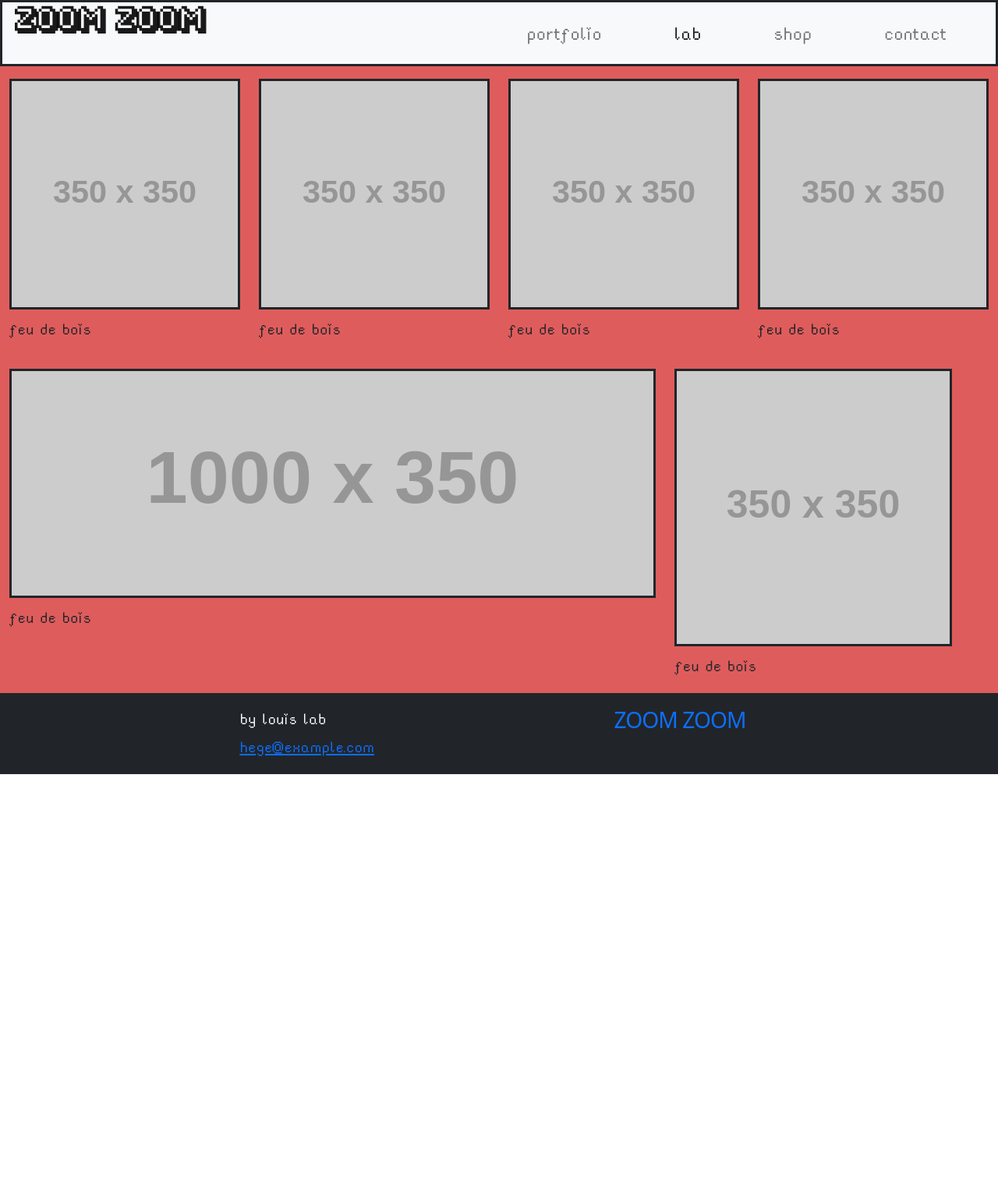
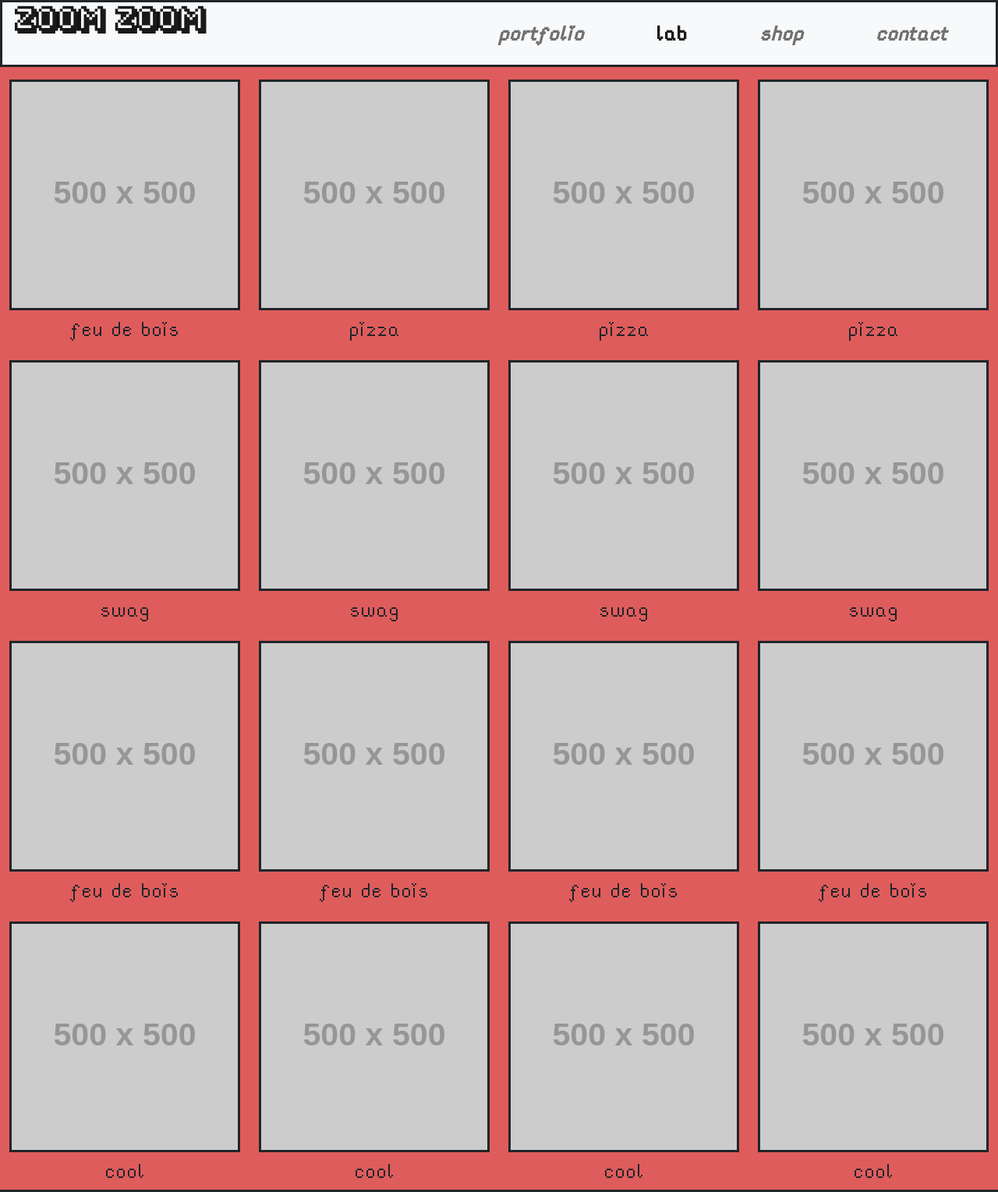
Before and after one commit to mentaloooo/zoomzoom, a plain HTML site: page lab.html in a window 1280 px wide. Shown: the top 1529 px of the page at 78% size. Before the commit the page ends 993 px from the top, so only its background shows below. Drawn offline with nearby package versions, Linux system fonts and the light colour scheme; placeholder pictures from the web are drawn by us.

Commit message:
fix responsive

```diff
--- a/css/fonts.css
+++ b/css/fonts.css
@@ -3,12 +3,10 @@
         font-family: 'rainyhearts';
         src: url("../fonts/rainyhearts.ttf") format('truetype');
         font-style: normal;
-        font-weight: 800;
     }
     @font-face {
         font-family: 'fipps';
         src: url('../fonts/Fipps-Regular.otf');
         font-style: normal;
-        font-weight: 800;
     }
 /* FONTS */
--- a/css/style.css
+++ b/css/style.css
@@ -30,6 +30,7 @@ p{
     margin-bottom: 0em;
 }
 
+
 /* NAVMENU */
     .menu{
         display: flex;
@@ -43,7 +44,7 @@ p{
         font-size: 3.3vw;
     }
     /* FONTS USAGES */
-        .navbar-light .navbar-brand {
+        .navbar-light, .navbar-brand, .logo {
             font-family: 'fipps',arial,sans-serif;
 
         }
@@ -51,7 +52,9 @@ p{
             font-family: 'rainyhearts',arial,sans-serif;
         }
         p{
-            font-size: 3vmin;
+            font-size: 2em;
+            margin-top: 0em;
+            margin-bottom: 0rem!important;
         }
         .navbar-nav{
             font-weight: 800;
@@ -60,7 +63,7 @@ p{
         .nav-item{
             margin-left: 3vw;
             margin-right: 3vw;
-            font-size: 3.5vmin;
+            font-size: 2em;
         }
 
     /* FONTS USAGES */
--- a/lab.html
+++ b/lab.html
@@ -29,10 +29,10 @@
          </button>
          <div class="collapse navbar-collapse" id="navbarNavAltMarkup">
             <ul class="navbar-nav justify-content-end w-100 font-size 4vmin">
-               <li><a class="nav-item nav-link" href="./index.html">portfolio</a></li>
+               <li><a class="nav-item nav-link fst-italic" href="./index.html">portfolio</a></li>
                <li><a class="nav-item nav-link active" href="#">lab</a></li>
-               <li><a class="nav-item nav-link" href="#">shop</a></li>
-               <li><a class="nav-item nav-link" href="#">contact</a></li>
+               <li><a class="nav-item nav-link fst-italic" href="#">shop</a></li>
+               <li><a class="nav-item nav-link fst-italic" href="#">contact</a></li>
             </ul>
          </div>
       </nav>
@@ -40,44 +40,104 @@
       <div class="container-fluid redish">
 
          <div class="row">
-                <div class="col thumb">
-                    <a href="https://placeholder.com"><img class="img-fluid border-3 border border-dark img-fluid mt-3" src="https://via.placeholder.com/350"></a>
-                    <p class="img-title mt-2">feu de bois</p>
+            <div class="col-sm-6 col-md-6 col-xl-3 col-lg-3 text-center">
+               <!--item1-->
+               <div class="thumb">
+                  <a href="https://placeholder.com"><img class="border-3 border border-dark img-fluid mt-3" src="https://via.placeholder.com/500"></a>
+                  <p class="img-title">feu de bois</p>
                </div>
-                 <div class="col thumb">
-                    <a href="https://placeholder.com"><img class="img-fluid border-3 border border-dark img-fluid mt-3" src="https://via.placeholder.com/350"></a>
-                    <p class="img-title mt-2">feu de bois</p>
+               <!--item2-->
+               <div class="thumb">
+                  <a href="https://placeholder.com"><img class="border-3 border border-dark img-fluid mt-3" src="https://via.placeholder.com/500"></a>
+                  <p class="img-title">swag</p>
                </div>
-                 <div class="col thumb">
-                    <a href="https://placeholder.com"><img class="img-fluid border-3 border border-dark img-fluid mt-3" src="https://via.placeholder.com/350"></a>
-                    <p class="img-title mt-2">feu de bois</p>
+               <!--item3-->
+               <div class="thumb">
+                  <a href="https://placeholder.com"><img class="border-3 border border-dark img-fluid mt-3" src="https://via.placeholder.com/500"></a>
+                  <p class="img-title">feu de bois</p>
                </div>
-                 <div class="col thumb">
-                    <a href="https://placeholder.com"><img class="img-fluid border-3 border border-dark img-fluid mt-3" src="https://via.placeholder.com/350"></a>
-                    <p class="img-title mt-2">feu de bois</p>
+               <!--item4-->
+               <div class="thumb">
+                  <a href="https://placeholder.com"><img class="border-3 border border-dark img-fluid mt-3" src="https://via.placeholder.com/500"></a>
+                  <p class="img-title">cool</p>
                </div>
             </div>
-            <div class="row">
-                <div class="col-8 thumb">
-                    <a href="https://placeholder.com"><img class="img-fluid border-3 border border-dark img-fluid mt-3" src="https://via.placeholder.com/1000x350"></a>
-                    <p class="img-title mt-2">feu de bois</p>
+            <div class="col-sm-6 col-md-6 col-xl-3 col-lg-3 text-center">
+               <!--item1-->
+               <div class="thumb">
+                  <a href="https://placeholder.com"><img class="border-3 border border-dark img-fluid mt-3" src="https://via.placeholder.com/500"></a>
+                  <p class="img-title">pizza</p>
                </div>
-                 <div class="col-4 thumb">
-                    <a href="https://placeholder.com"><img class="img-fluid border-3 border border-dark img-fluid mt-3" src="https://via.placeholder.com/350x350"></a>
-                    <p class="img-title mt-2">feu de bois</p>
+               <!--item2-->
+               <div class="thumb">
+                  <a href="https://placeholder.com"><img class="border-3 border border-dark img-fluid mt-3" src="https://via.placeholder.com/500"></a>
+                  <p class="img-title">swag</p>
+               </div>
+               <!--item3-->
+               <div class="thumb">
+                  <a href="https://placeholder.com"><img class="border-3 border border-dark img-fluid mt-3" src="https://via.placeholder.com/500"></a>
+                  <p class="img-title">feu de bois</p>
+               </div>
+               <!--item4-->
+               <div class="thumb">
+                  <a href="https://placeholder.com"><img class="border-3 border border-dark img-fluid mt-3" src="https://via.placeholder.com/500"></a>
+                  <p class="img-title">cool</p>
+               </div>
+            </div>
+            <div class="col-sm-6 col-md-6 col-xl-3 col-lg-3 text-center">
+               <!--item1-->
+               <div class="thumb">
+                  <a href="https://placeholder.com"><img class="border-3 border border-dark img-fluid mt-3" src="https://via.placeholder.com/500"></a>
+                  <p class="img-title">pizza</p>
+               </div>
+               <!--item2-->
+               <div class="thumb">
+                  <a href="https://placeholder.com"><img class="border-3 border border-dark img-fluid mt-3" src="https://via.placeholder.com/500"></a>
+                  <p class="img-title">swag</p>
+               </div>
+               <!--item3-->
+               <div class="thumb">
+                  <a href="https://placeholder.com"><img class="border-3 border border-dark img-fluid mt-3" src="https://via.placeholder.com/500"></a>
+                  <p class="img-title">feu de bois</p>
+               </div>
+               <!--item4-->
+               <div class="thumb">
+                  <a href="https://placeholder.com"><img class="border-3 border border-dark img-fluid mt-3" src="https://via.placeholder.com/500"></a>
+                  <p class="img-title">cool</p>
+               </div>
+            </div>
+            <div class="col-sm-6 col-md-6 col-xl-3 col-lg-3 text-center">
+               <!--item1-->
+               <div class="thumb">
+                  <a href="https://placeholder.com"><img class="border-3 border border-dark img-fluid mt-3" src="https://via.placeholder.com/500"></a>
+                  <p class="img-title">pizza</p>
+               </div>
+               <!--item2-->
+               <div class="thumb">
+                  <a href="https://placeholder.com"><img class="border-3 border border-dark img-fluid mt-3" src="https://via.placeholder.com/500"></a>
+                  <p class="img-title">swag</p>
+               </div>
+               <!--item3-->
+               <div class="thumb">
+                  <a href="https://placeholder.com"><img class="border-3 border border-dark img-fluid mt-3" src="https://via.placeholder.com/500"></a>
+                  <p class="img-title">feu de bois</p>
+               </div>
+               <!--item4-->
+               <div class="thumb">
+                  <a href="https://placeholder.com"><img class="border-3 border border-dark img-fluid mt-3" src="https://via.placeholder.com/500"></a>
+                  <p class="img-title">cool</p>
+               </div>
             </div>
          </div>
       </div>
 
-      </div>
-
       <footer>
-          <div class="bg-dark text-light d-flex flex-row justify-content-evenly pt-3">
+         <div class="pt-5 pb-5 bg-dark text-light d-flex flex-row-reverse justify-content-evenly pt-3">
            <p>by louis lab<br>
-                <a href="mailto:hege@example.com">hege@example.com</a></p>
+               <a class="text-decoration-none text-reset" href="mailto:louislabatut1@gmail.com">louislabatut1@gmail.com</a></p>
                <div class="d-flex justify-content-center">
-                    <a class="pb-3 navbar-brand floating" style="font-size: 2.2vmax" href="#">
-                       ZOOM
+                  <a class="text-decoration-none text-reset pb-3 logo floating" style="font-size: 3vmin" href="#">
+                     ZOOM<br>
                      ZOOM
                   </a>
                </div>
```
Also changed, not shown: index.html (+51 -37 lines). Lines whose indentation alone changed are shown as unchanged.
